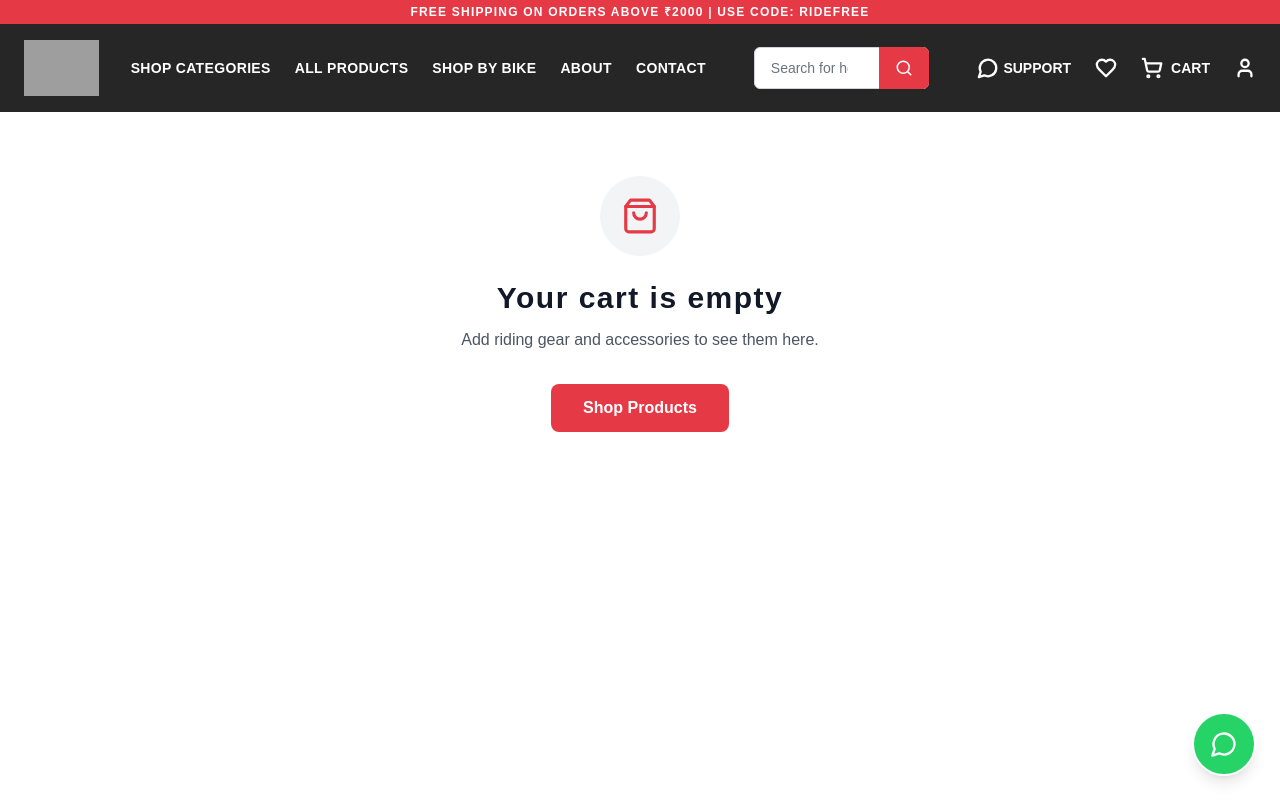
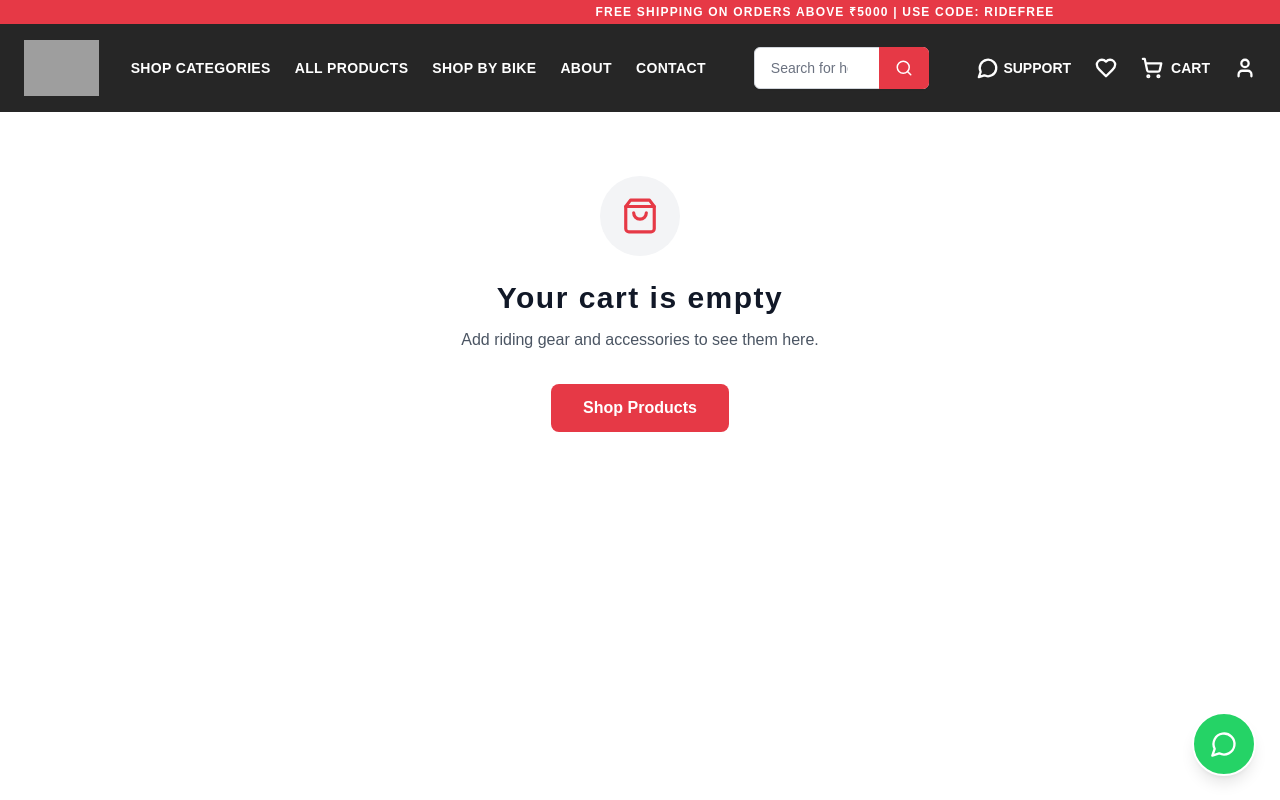
Before and after one commit to motogearspitstop-lgt/motogearspitstop, a React (Vite) app in the folder frontend/: page /cart in a window 1280 px wide. Shown: the top 800 px of the page. Built offline with nearby package versions, Linux system fonts and the light colour scheme; grey boxes are pictures that could not be loaded.

Commit message:
add the free delivery above 5000

```diff
--- a/frontend/src/components/Header.jsx
+++ b/frontend/src/components/Header.jsx
@@ -65,8 +65,14 @@ const wishlistCount = useWishlistStore(state => state.products?.length || 0);
 
   return (
     <header className={`fixed top-0 left-0 right-0 z-50 transition-all duration-300 ${isScrolled ? 'bg-[#0f0f0f] shadow-2xl border-b border-[#222]' : 'bg-[#0f0f0f]/90 backdrop-blur-md'}`}>
-      <div ref={announcementRef} className="bg-[#e63946] text-white text-xs font-bold py-1 text-center tracking-widest uppercase">
-        Free Shipping on Orders Above ₹2000 | Use Code: RIDEFREE
+      <div ref={announcementRef} className="overflow-hidden bg-[#e63946] text-white text-xs font-bold py-1 tracking-widest uppercase">
+        <motion.span
+          className="block whitespace-nowrap"
+          animate={{ x: ['-100%', '100vw'] }}
+          transition={{ duration: 12, repeat: Infinity, ease: 'linear' }}
+        >
+          Free Shipping on Orders Above ₹5000 | Use Code: RIDEFREE
+        </motion.span>
       </div>
 
       <div ref={navbarRef} className="max-w-[1600px] mx-auto px-6 py-4">
--- a/frontend/src/components/home/TrustBenefits.jsx
+++ b/frontend/src/components/home/TrustBenefits.jsx
@@ -7,7 +7,7 @@ const TrustBenefits = () => {
     {
       icon: Truck,
       title: 'PAN INDIA SHIPPING',
-      description: 'Free delivery on orders above ₹2000'
+      description: 'Free delivery on orders above ₹5000'
     },
     {
       icon: CheckCircle,
--- a/frontend/src/pages/About.jsx
+++ b/frontend/src/pages/About.jsx
@@ -35,7 +35,7 @@ const About = () => {
           <div className="grid grid-cols-1 md:grid-cols-2 lg:grid-cols-4 gap-8 mb-20">
             {[
               { icon: Shield, title: "Premium Quality", desc: "100% genuine products from top global brands." },
-              { icon: Truck, title: "Fast Shipping", desc: "Free delivery on all orders above ₹2000." },
+              { icon: Truck, title: "Fast Shipping", desc: "Free delivery on all orders above ₹5000." },
               { icon: Star, title: "Expert Support", desc: "Rider-first customer service and guidance." },
               { icon: Wrench, title: "Wide Selection", desc: "From performance parts to protective riding gear." }
             ].map((feature, idx) => (
--- a/frontend/src/pages/Checkout.jsx
+++ b/frontend/src/pages/Checkout.jsx
@@ -403,6 +403,8 @@ const getItemProduct = (item) => item?.product || item;
 const getItemImage = (item) => getProductImage(getItemProduct(item));
 const getItemPrice = (item) => Number(item?.price ?? item?.product?.discountPrice ?? item?.product?.price ?? 0);
 const getItemsTotal = (items) => items.reduce((sum, item) => sum + getItemPrice(item) * item.quantity, 0);
+const FREE_DELIVERY_MINIMUM = 5000;
+const DELIVERY_CHARGE = 199;
 const COD_ADVANCE_PERCENTAGE = 20;
 const formatINR = (value = 0) => `Rs. ${Number(value || 0).toLocaleString('en-IN')}`;
 const normalizeWhatsAppNumber = (phone) => {
@@ -463,7 +465,9 @@ const Checkout = () => {
     }));
   }, [user]);
 
-  const total = getItemsTotal(items);
+  const itemsTotal = getItemsTotal(items);
+  const deliveryCharge = itemsTotal >= FREE_DELIVERY_MINIMUM ? 0 : DELIVERY_CHARGE;
+  const total = itemsTotal + deliveryCharge;
   const itemCount = items.reduce((sum, item) => sum + item.quantity, 0);
   const codAdvanceAmount = Math.round(total * (COD_ADVANCE_PERCENTAGE / 100));
   const codLeftoverAmount = Math.max(total - codAdvanceAmount, 0);
@@ -881,7 +885,11 @@ const Checkout = () => {
                 </div>
                 <div className="flex justify-between gap-4 text-gray-700">
                   <span>Items ({itemCount})</span>
-                  <span>{formatINR(total)}</span>
+                  <span>{formatINR(itemsTotal)}</span>
+                </div>
+                <div className="flex justify-between gap-4 text-gray-700">
+                  <span>Delivery charge</span>
+                  <span>{deliveryCharge === 0 ? 'FREE' : formatINR(deliveryCharge)}</span>
                 </div>
                 {formData.paymentMethod === 'cod' && (
                   <div className="rounded-lg bg-gray-50 p-3 text-sm">
--- a/frontend/src/pages/HomePage.jsx
+++ b/frontend/src/pages/HomePage.jsx
@@ -24,7 +24,7 @@ const HomePage = ({ headerRef }) => {
     <>
       <Helmet>
         <title>MotoGearsPitstop - Premium Bike Accessories & Riding Gear for Indian Riders</title>
-        <meta name="description" content="Shop premium motorcycle accessories, riding gear, helmets, jackets, crash guards, and touring essentials. Free shipping on orders above ₹2000. Trusted by riders across India." />
+        <meta name="description" content="Shop premium motorcycle accessories, riding gear, helmets, jackets, crash guards, and touring essentials. Free shipping on orders above ₹5000. Trusted by riders across India." />
       </Helmet>
       <div className="bg-white min-h-screen">
         <HeroSection headerHeight={headerHeight} />
--- a/frontend/src/pages/ProductDetail.jsx
+++ b/frontend/src/pages/ProductDetail.jsx
@@ -263,7 +263,7 @@ const ProductDetail = () => {
                   <Truck className="text-[#e63946]" size={24} />
                   <div>
                     <div className="text-gray-900 font-medium text-sm">Free Shipping</div>
-                    <div className="text-gray-600 text-xs">On orders above ₹2000</div>
+                    <div className="text-gray-600 text-xs">On orders above ₹5000</div>
                   </div>
                 </div>
                 <div className="flex items-center gap-3">
--- a/frontend/src/pages/ShopByBike.jsx
+++ b/frontend/src/pages/ShopByBike.jsx
@@ -16,7 +16,7 @@ const ShopByBike = () => {
     <>
       <Helmet>
         <title>{`${bikeName} Accessories - MotoGearsPitstop`}</title>
-        <meta name="description" content={`Shop premium accessories and parts for ${bikeName}. Free shipping on orders above ₹2000.`} />
+        <meta name="description" content={`Shop premium accessories and parts for ${bikeName}. Free shipping on orders above ₹5000.`} />
       </Helmet>
 
       <div className="min-h-screen bg-white pt-24 px-4 pb-8">
```
Also changed, not shown: 2 other files (tests, documents, lock files or other folders).
